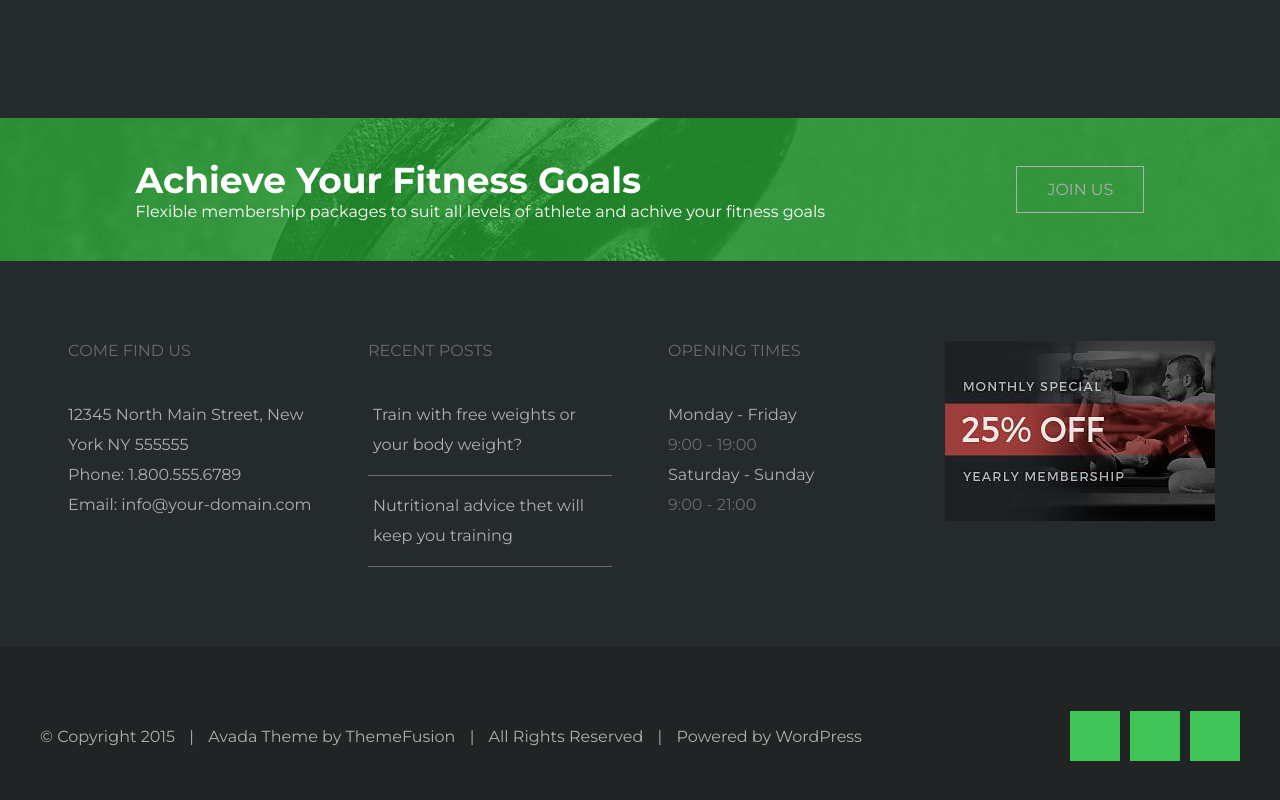
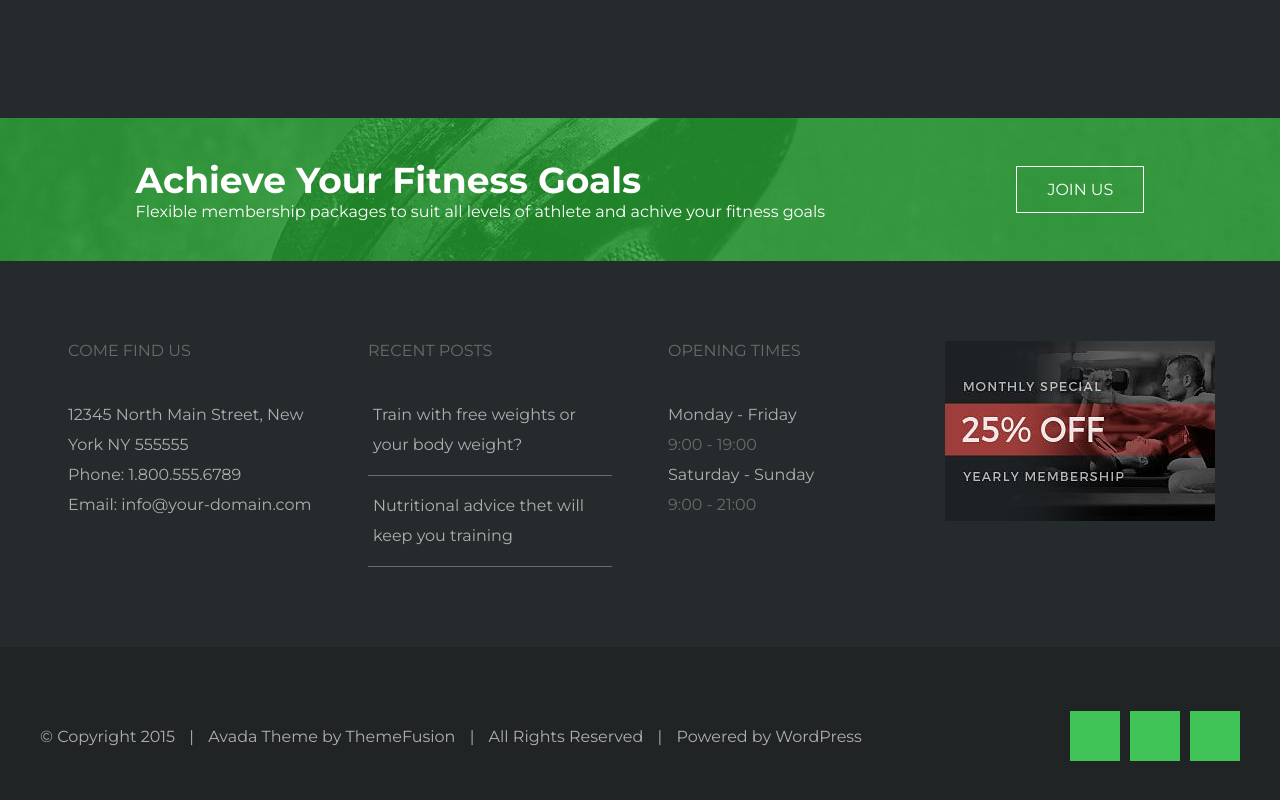
Before and after one commit to pizzi9523/proj-html-vuejs, a Vue app: page / in a window 1280 px wide. Shown: the part 6676-7476 px from the top of the page. Built offline with nearby package versions, Linux system fonts and the light colour scheme; the HTML template or start-up script is replaced by a standard one.

Commit message:
refactory: change button color on JoinUs component

```diff
--- a/src/components/JoinUs.vue
+++ b/src/components/JoinUs.vue
@@ -34,6 +34,14 @@ export default {};
       font-size: 36px;
       font-weight: 700;
     }
+    button {
+      color: $primary-text-color;
+      border-color: $primary-text-color;
+      &:hover {
+        color: $secondary-text-color;
+        border-color: $secondary-text-color;
+      }
+    }
   }
 }
 </style>
```
